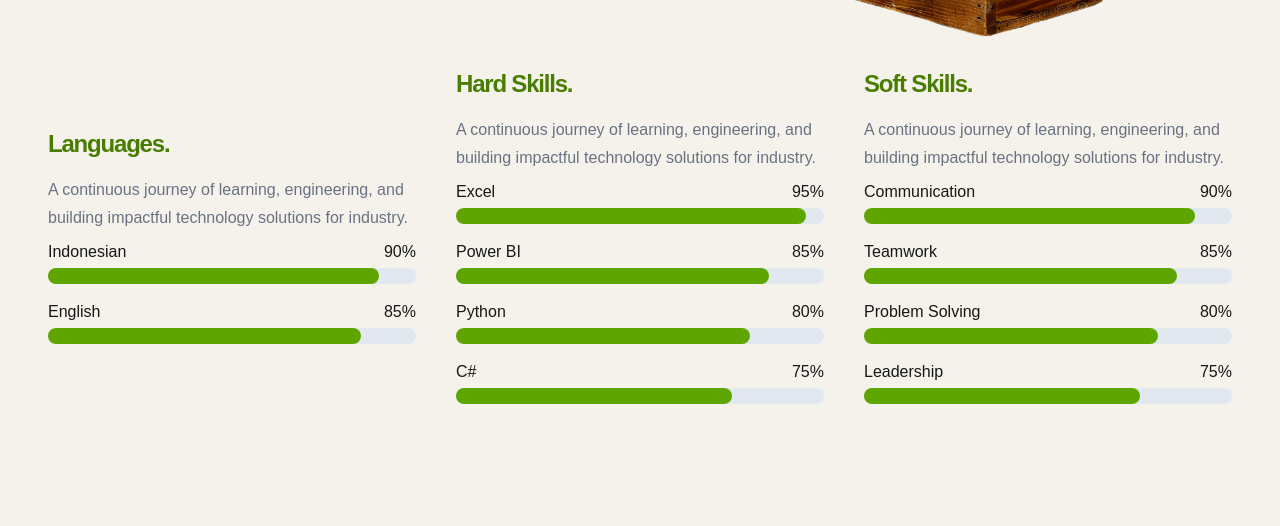
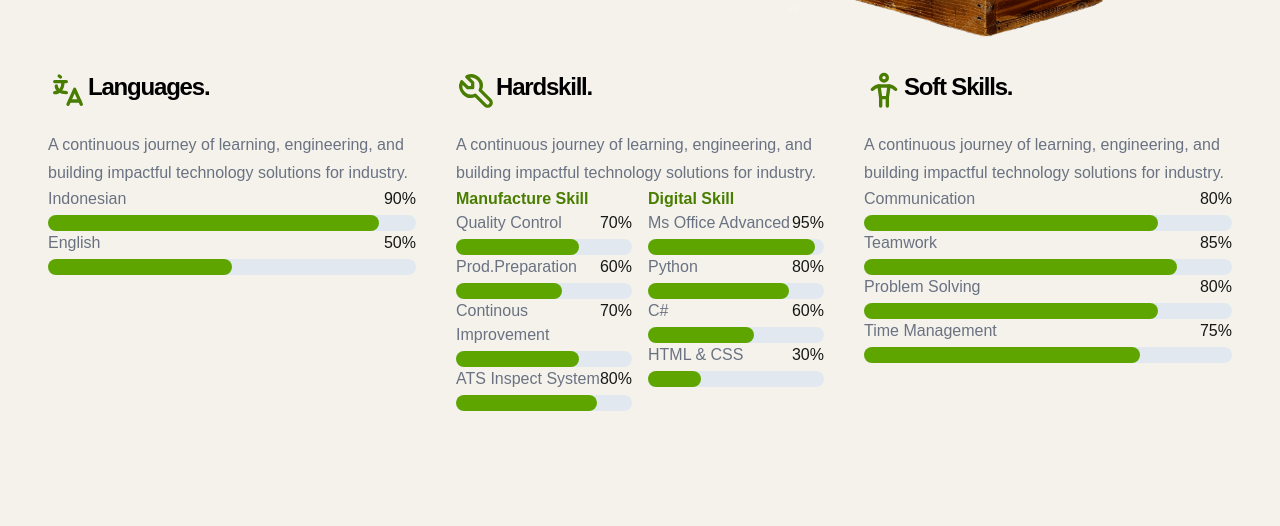
Before and after one commit to yudhiandres/my-first-app, a Next.js app: page / in a window 1280 px wide. Shown: the part 2142-2668 px from the top of the page. Built offline with nearby package versions, Linux system fonts and the light colour scheme.

Commit message:
CV-Update 4

```diff
--- a/app/page.tsx
+++ b/app/page.tsx
@@ -41,6 +41,7 @@ export default function Home() {
         <ul className="hidden items-center gap-10 text-sm font-medium md:flex">
           <li><a href="#home">Home</a></li>
           <li><a href="#myjourney">MyJourney</a></li>
+          <li><a href="#myskill">Skill</a></li>
           <li><a href="#about">About</a></li>
           <li><a href="#projects">Projects</a></li>
           <li><a href="#contact">Contact</a></li>
--- a/components/MySkill.tsx
+++ b/components/MySkill.tsx
@@ -1,38 +1,78 @@
 "use client";
 
-import { useState } from "react";
+
 import {
-  Clipboard,
+  LanguagesIcon,
   Rocket,
-  Medal
+  Medal,
+  Plane
 } from "lucide-react";
 import {
- IconClipboard,
- IconRocket,
+ IconLanguage,
+ IconTool,
+ IconMan,
  IconMedal,
 } from "@tabler/icons-react";
 import Image from "next/image";
-
+import { motion, useInView, animate } from "framer-motion";
+import { useRef, useEffect, useState } from "react";
 
 const language = [
   { name: "Indonesian", level: 90 },
-  { name: "English", level: 85 },
+  { name: "English", level: 50 },
 ];
-const hardskills = [
-  { name: "Excel", level: 95 },
-  { name: "Power BI", level: 85 },
+const digitalskill = [
+  { name: "Ms Office Advanced", level: 95 },
   { name: "Python", level: 80 },
-  { name: "C#", level: 75 },
+  { name: "C#", level: 60 },
+  { name: "HTML & CSS", level: 30 },
+];
+
+const manufactureskill = [
+  { name: "Quality Control", level: 70 },
+  { name: "Prod.Preparation", level: 60 },
+  { name: "Continous Improvement", level: 70 },
+  { name: "ATS Inspect System", level: 80 },
 ];
 const softskills = [
-  { name: "Communication", level: 90 },
+  { name: "Communication", level: 80 },
   { name: "Teamwork", level: 85 },
   { name: "Problem Solving", level: 80 },
-  { name: "Leadership", level: 75 },
+  { name: "Time Management", level: 75 },
 ];
 
+function SkillCounter({
+    target,
+    isInView,
+  }: {
+    target: number;
+    isInView: boolean;
+  }) {
+    const [count, setCount] = useState(0);
+
+    useEffect(() => {
+      if (!isInView) return;
+
+      const controls = animate(0, target, {
+        duration: 1.5,
+        onUpdate(value) {
+          setCount(Math.round(value));
+        },
+      });
+
+      return () => controls.stop();
+    }, [isInView, target]);
+
+  return <span>{count}%</span>;
+}
+
 export default function MySkill() {
+  const ref = useRef(null);
 
+  const isInView = useInView(ref, {
+    once: true,
+    amount: 0.5,
+  });
 
   return (
     <>
@@ -73,36 +113,46 @@ export default function MySkill() {
         </div>
       </section>
       <section
-        id="myjourney"
-        className="grid min-h-[100px] items-center gap-10 px-6 py-0 md:grid-cols-3 md:px-12"
+        className="grid min-h-[100px] gap-10 px-6 py-0 md:grid-cols-3 md:px-12"
       >
         <div className="mx-auto max-w-7xl">
           {/* Section Heading */}
             <div className="mb-16 max-w-2xl">
-
-              <h2 className="text-2xl font-black leading-[1.05] tracking-tighter md:text-2xl">
-
-                <span className="text-lime-700">Languages.</span>
+              <div className="mb-4 flex ">
+                <IconLanguage
+                  className="h-10 w-10 text-lime-700"
+                  strokeWidth={2}
+                />
+                <h2 className="text-2xl font-black tracking-tighter">
+                  <span className="text-black">Languages.</span>
                 </h2>
+              </div>
 
               <p className="mt-5 leading-7 text-gray-500">
                 A continuous journey of learning, engineering, and
                 building impactful technology solutions for industry.
               </p>
 
-              <div className="space-y-4 py-2">
+              <div ref={ref}>
                 {language.map((skill) => (
                   <div key={skill.name}>
                     <div className="mb-1 flex justify-between">
-                      <span>{skill.name}</span>
-                      <span>{skill.level}%</span>
+                      <span className="text-gray-500">{skill.name}</span>
+                      <SkillCounter
+                        target={skill.level}
+                        isInView={isInView}
+                      />
                     </div>
 
                     <div className="h-4 w-full rounded-full bg-slate-200">
-                      <div
-                        className="h-4 rounded-full bg-lime-600"
-                        style={{ width: `${skill.level}%` }}
+                      <motion.div
+                        className="h-full rounded-full bg-lime-600"
+                        initial={{ width: 0 }}
+                        whileInView={{ width: `${skill.level}%` }}
+                        viewport={{ once: true, amount: 0.7 }}
+                        transition={{ duration: 1.5, ease: "easeOut" }}
                       />
+
                     </div>
                   </div>
                 ))}
@@ -113,29 +163,66 @@ export default function MySkill() {
         <div className="mx-auto max-w-7xl">
           {/* Section Heading */}
            <div className="mb-16 max-w-2xl">
-
-              <h2 className="text-2xl font-black leading-[1.05] tracking-tighter md:text-2xl">
-
-                <span className="text-lime-700">Hard Skills.</span>
+              <div className="mb-4 flex ">
+                <IconTool
+                  className="h-10 w-10 text-lime-700"
+                  strokeWidth={2}
+                />
+                <h2 className="text-2xl font-black tracking-tighter">
+                  <span className="text-black">Hardskill.</span>
                 </h2>
+              </div>
 
               <p className="mt-5 leading-7 text-gray-500">
                 A continuous journey of learning, engineering, and
                 building impactful technology solutions for industry.
               </p>
 
-              <div className="space-y-4 py-2">
-                {hardskills.map((skill) => (
+              <div className="grid grid-cols-2 gap-4">
+                <div ref={ref}>
+                  <p className="text-m font-semibold text-lime-700">Manufacture Skill</p>
+                  {manufactureskill.map((skill) => (
                     <div key={skill.name}>
                       <div className="mb-1 flex justify-between">
-                      <span>{skill.name}</span>
-                      <span>{skill.level}%</span>
+                        <span className="text-gray-500">{skill.name}</span>
+                        <SkillCounter
+                          target={skill.level}
+                          isInView={isInView}
+                        />
                       </div>
 
                       <div className="h-4 w-full rounded-full bg-slate-200">
-                      <div
-                        className="h-4 rounded-full bg-lime-600"
-                        style={{ width: `${skill.level}%` }}
+                        <motion.div
+                          className="h-full rounded-full bg-lime-600"
+                          initial={{ width: 0 }}
+                          whileInView={{ width: `${skill.level}%` }}
+                          viewport={{ once: true, amount: 0.7 }}
+                          transition={{ duration: 1.5, ease: "easeOut" }}
+                        />
+                      </div>
+                    </div>
+                  ))}
+                </div>
+
+                <div ref={ref}>
+                  <p className="text-m font-semibold text-lime-700">Digital Skill</p>
+                  {digitalskill.map((skill) => (
+                    <div key={skill.name}>
+                      <div className="mb-1 flex justify-between">
+                        <span className="text-gray-500">{skill.name}</span>
+                        <SkillCounter
+                          target={skill.level}
+                          isInView={isInView}
+                        />
+                      </div>
+
+                      <div className="h-4 w-full rounded-full bg-slate-200">
+                        <motion.div
+                          className="h-full rounded-full bg-lime-600"
+                          initial={{ width: 0 }}
+                          whileInView={{ width: `${skill.level}%` }}
+                          viewport={{ once: true, amount: 0.7 }}
+                          transition={{ duration: 1.5, ease: "easeOut" }}
                         />
                       </div>
                     </div>
@@ -143,33 +230,45 @@ export default function MySkill() {
                 </div>
 
               </div>
+
+            </div>
         </div>
         <div className="mx-auto max-w-7xl">
           {/* Section Heading */}
             <div className="mb-16 max-w-2xl">
-
-              <h2 className="text-2xl font-black leading-[1.05] tracking-tighter md:text-2xl">
-
-                <span className="text-lime-700">Soft Skills.</span>
+              <div className="mb-4 flex ">
+                <IconMan
+                  className="h-10 w-10 text-lime-700"
+                  strokeWidth={2}
+                />
+                <h2 className="text-2xl font-black tracking-tighter">
+                  <span className="text-black">Soft Skills.</span>
                 </h2>
+              </div>
 
               <p className="mt-5 leading-7 text-gray-500">
                 A continuous journey of learning, engineering, and
                 building impactful technology solutions for industry.
               </p>
 
-              <div className="space-y-4 py-2">
+              <div ref={ref}>
                 {softskills.map((skill) => (
                   <div key={skill.name}>
                     <div className="mb-1 flex justify-between">
-                      <span>{skill.name}</span>
-                      <span>{skill.level}%</span>
+                      <span className="text-gray-500">{skill.name}</span>
+                      <SkillCounter
+                        target={skill.level}
+                        isInView={isInView}
+                      />
                     </div>
 
                     <div className="h-4 w-full rounded-full bg-slate-200">
-                      <div
-                        className="h-4 rounded-full bg-lime-600"
-                        style={{ width: `${skill.level}%` }}
+                      <motion.div
+                        className="h-full rounded-full bg-lime-600"
+                        initial={{ width: 0 }}
+                        whileInView={{ width: `${skill.level}%` }}
+                        viewport={{ once: true, amount: 0.7 }}
+                        transition={{ duration: 1.5, ease: "easeOut" }}
                       />
                     </div>
                   </div>
--- a/package.json
+++ b/package.json
@@ -11,6 +11,7 @@
   "dependencies": {
     "@heroicons/react": "^2.2.0",
     "@tabler/icons-react": "^3.49.0",
+    "framer-motion": "^14.2.0",
     "lucide-react": "^1.55.0",
     "next": "16.4.0",
     "react": "19.3.0",
```
Also changed, not shown: components/ProfessionalGrowth.tsx (+7 -8 lines), 1 other file (tests, documents, lock files or other folders). Lines whose indentation alone changed are shown as unchanged.
